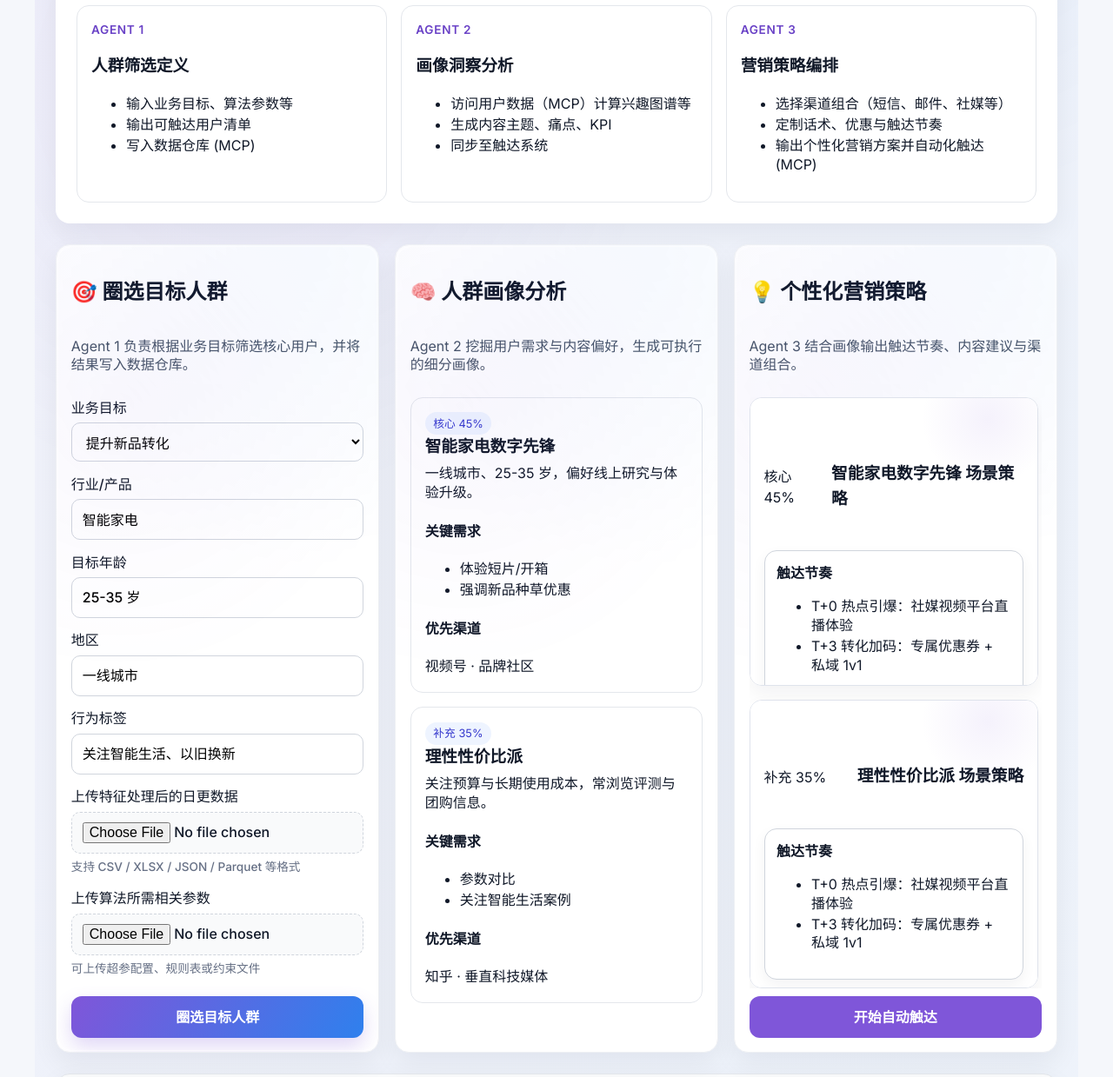
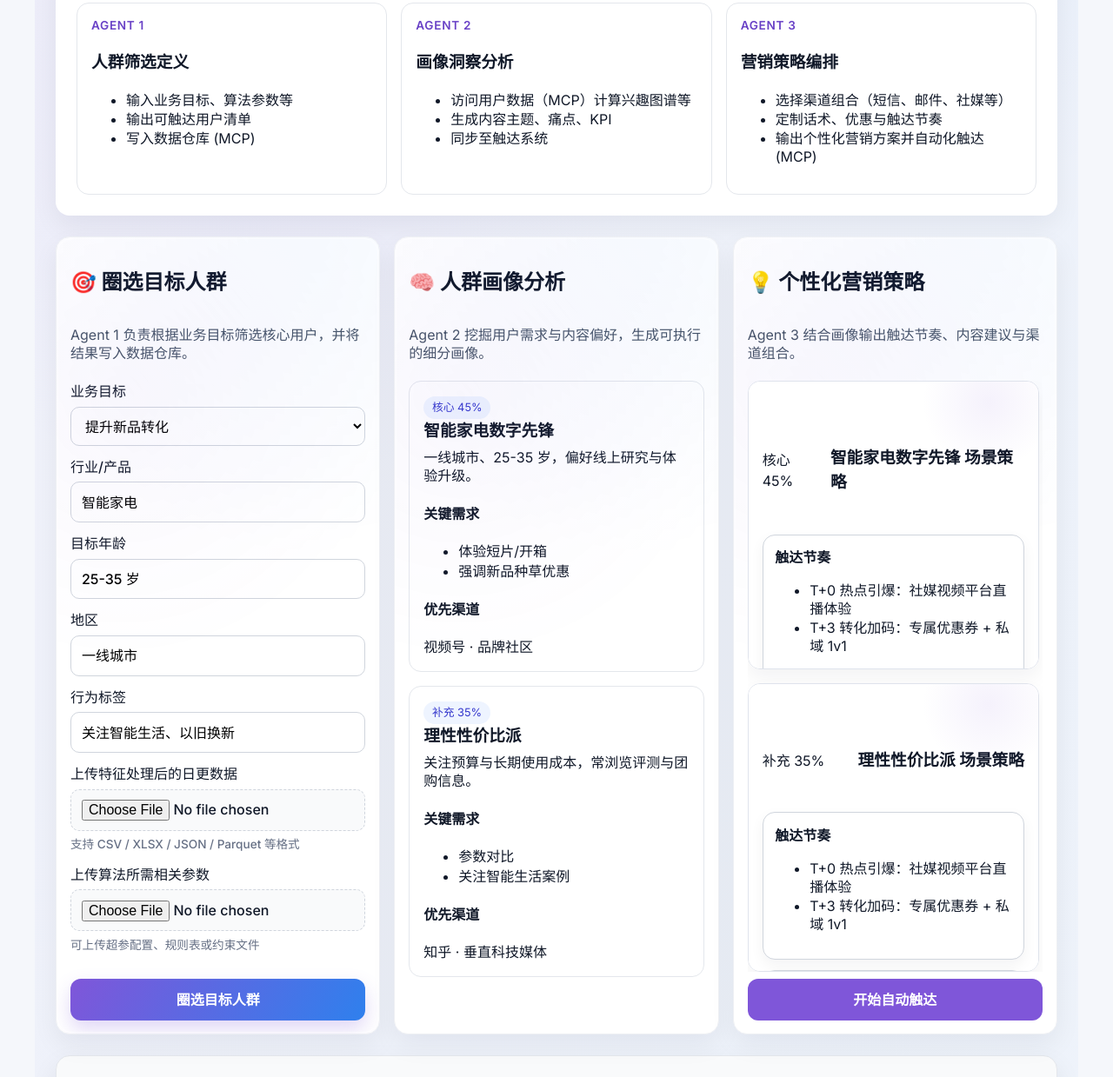
Before and after one commit to wuyuhhhhh/codex_test, a plain HTML site: page index.html in a window 1280 px wide. Shown: the part 321-1560 px from the top of the page at 87% size. Drawn offline with Linux system fonts and the light colour scheme.

Commit message:
Further tighten spacing while keeping cards aligned

```diff
--- a/styles.css
+++ b/styles.css
@@ -59,18 +59,18 @@ main {
   grid-template-columns: repeat(auto-fit, minmax(320px, 1fr));
   max-width: 1200px;
   margin: 1.5rem auto 0;
-  gap: 1.1rem;
+  gap: 1rem;
   align-items: stretch;
 }
 
 .module {
   display: flex;
   flex-direction: column;
-  gap: 0.6rem;
+  gap: 0.5rem;
   min-height: 100%;
   background: white;
   border-radius: 16px;
-  padding: 1rem 1.05rem;
+  padding: 0.9rem 1rem;
   box-shadow: 0 12px 30px rgba(15, 23, 42, 0.06);
   border: 1px solid #eef0f4;
   position: relative;
@@ -98,21 +98,21 @@ main {
 
 .module-subtitle {
   margin-top: 0.25rem;
-  margin-bottom: 1rem;
+  margin-bottom: 0.85rem;
   color: #475467;
 }
 
 p,
 li {
-  line-height: 1.35;
-  margin-top: 0.15rem;
-  margin-bottom: 0.15rem;
+  line-height: 1.3;
+  margin-top: 0.1rem;
+  margin-bottom: 0.1rem;
 }
 
 form {
   display: flex;
   flex-direction: column;
-  gap: 0.85rem;
+  gap: 0.75rem;
   width: 100%;
   height: 100%;
 }
```
